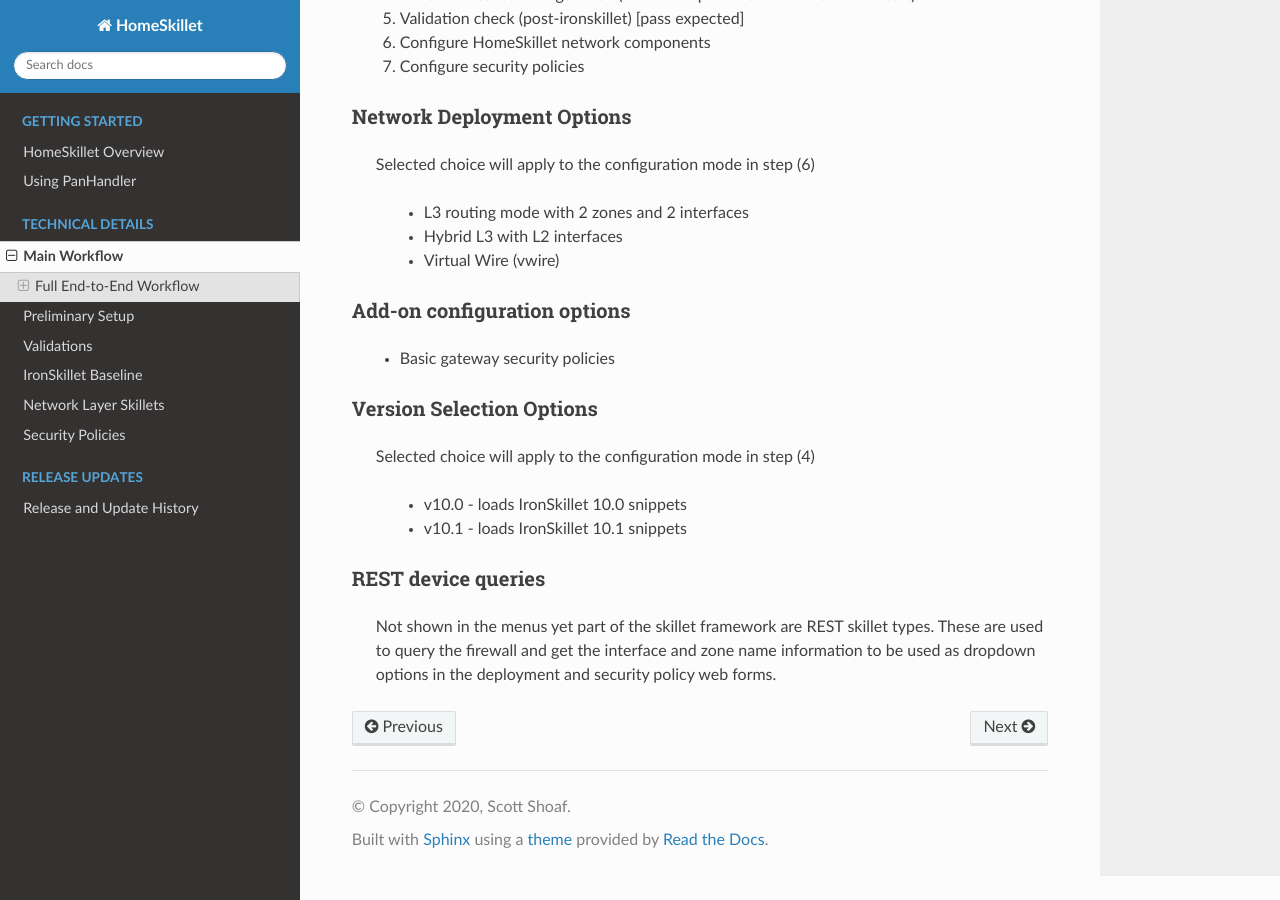
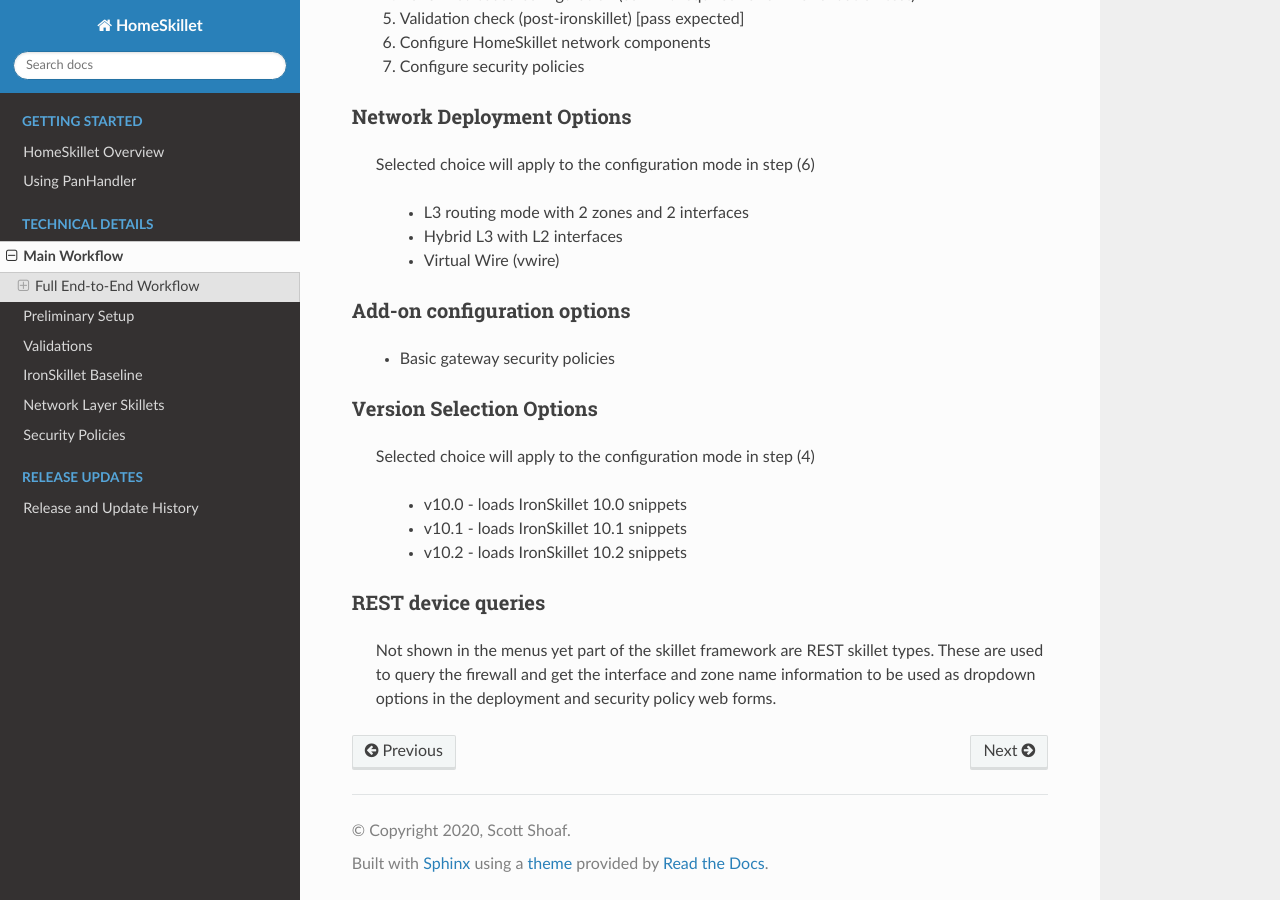
Before and after one commit to PaloAltoNetworks/HomeSkillet, a Sphinx documentation site: the page built from docs/workflow.rst, in a window 1280 px wide and 900 px high, scrolled down 523 px. Built offline with Sphinx 7.4.7 and the Read the Docs theme 2.0.0, drawn with Linux system fonts in a browser that asks for light colours; pages that are not in the unit, such as notebooks, are missing from menus.

Commit message:
v10.2 updates

```diff
--- a/docs/workflow.rst
+++ b/docs/workflow.rst
@@ -44,6 +44,7 @@
 
     + v10.0 - loads IronSkillet 10.0 snippets
     + v10.1 - loads IronSkillet 10.1 snippets
+    + v10.2 - loads IronSkillet 10.2 snippets
 
 
 REST device queries
```
